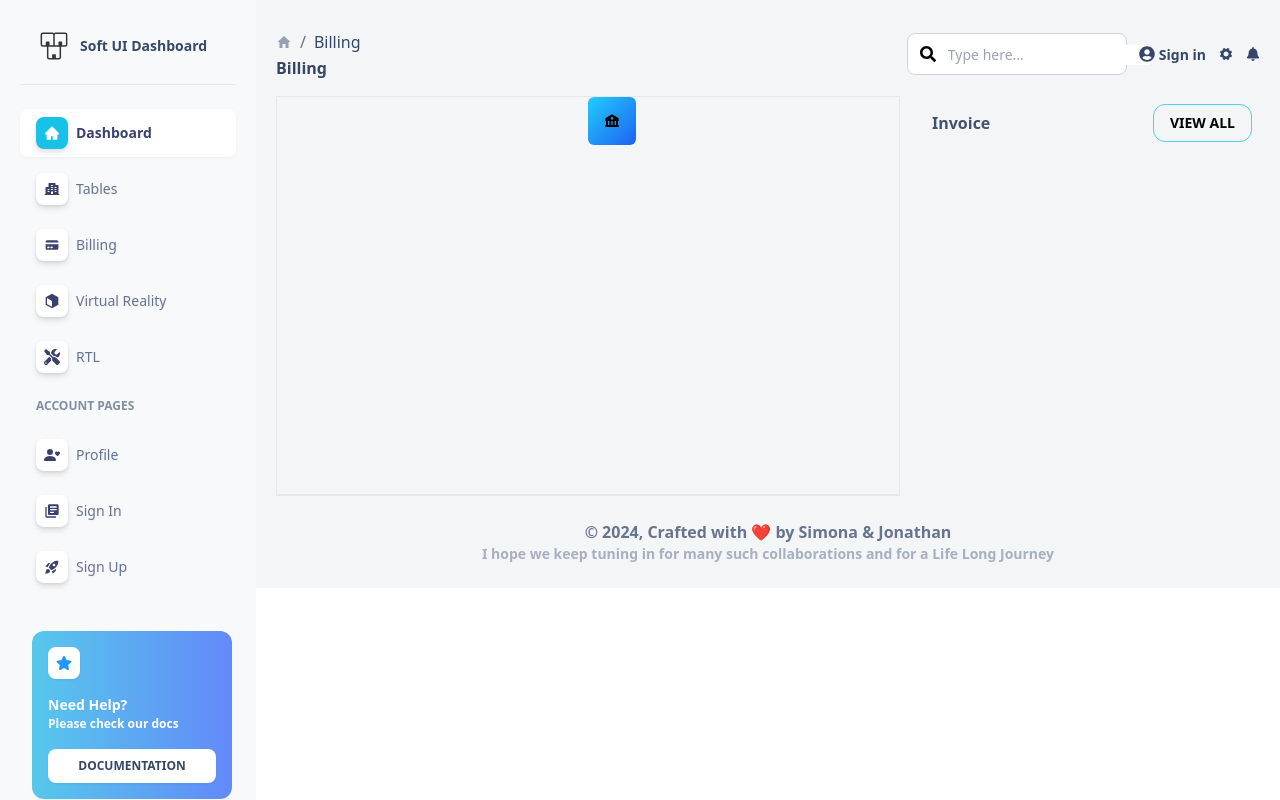
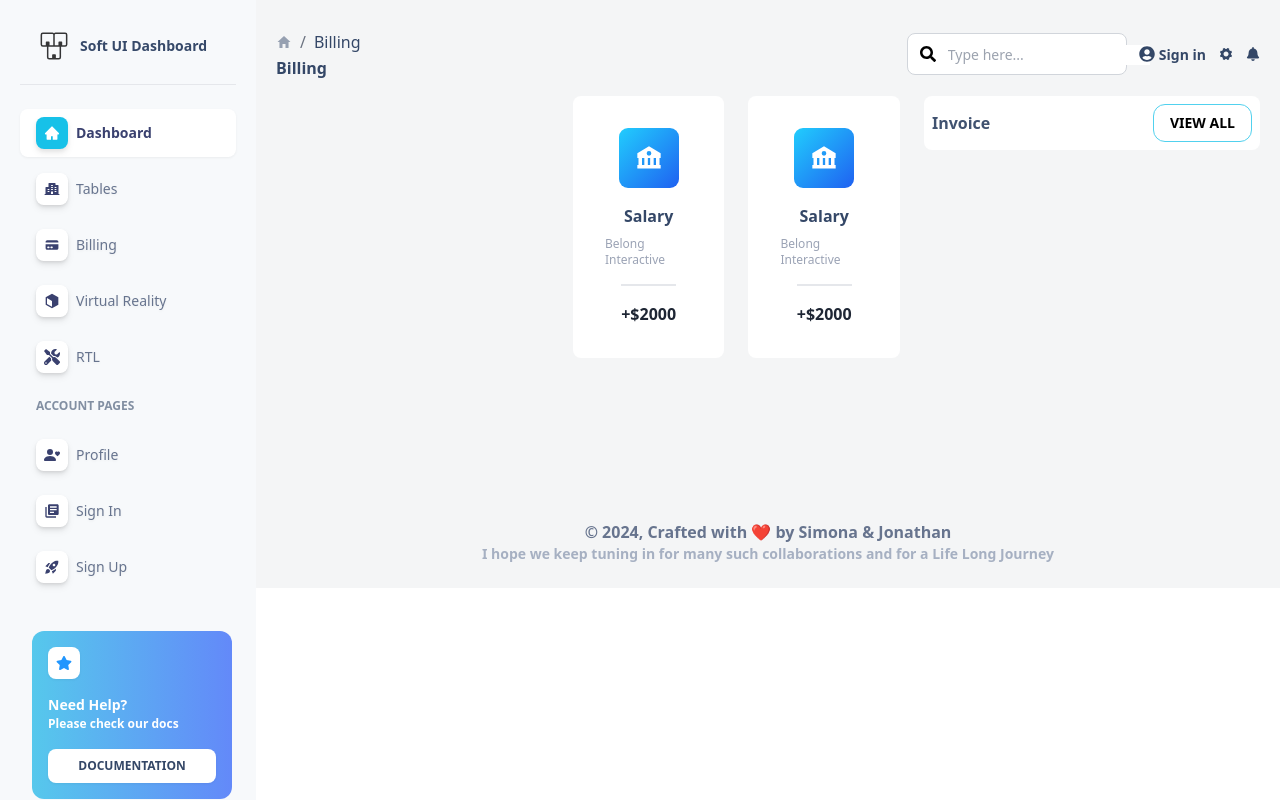
Before and after one commit to apurvakore/react_dashboard, a React (Create React App) app: page /billing in a window 1280 px wide. Built offline with nearby package versions, Linux system fonts and the light colour scheme.

Commit message:
hehe see my component

```diff
--- a/src/components/BillingTab.jsx
+++ b/src/components/BillingTab.jsx
@@ -8,7 +8,7 @@ export const BillingTab = () => {
   return (
       <>
           <div className='flex'>
-              <div className='w-[65%] h-[400px] border border-b-2 mr-6'>
+              <div className='w-[65%] h-[400px]  mr-6'>
                 <CreditCard/>
               </div>
               <div className='w-[35%] h-[400px] '>
--- a/src/components/CreditCard.jsx
+++ b/src/components/CreditCard.jsx
@@ -6,12 +6,24 @@ export const CreditCard = () => {
         <div>
             <div className='flex'>
                 <div className='w-[50%]'></div>
-                <div className='w-[25%]'>
-                <div className='w-fit p-3 xl:p-[16px]  h-fit rounded-[6px] bg-gradient-to-br from-[#21CDFD] to-[#1F61F1]'>
-                        <div className='flex items-center justify-center'><BiSolidBank /></div>
-                    </div>
+                <div className='w-[25%]  bg-white flex flex-col justify-center items-center p-8  rounded-lg mr-6'>
+                    <div className='w-fit p-3 xl:p-[16px]  h-fit rounded-[9px] bg-gradient-to-br from-[#21CDFD] to-[#1F61F1] mb-4'>
+                            <div className='flex items-center justify-center'><BiSolidBank className='text-white text-[28px]' /></div>
+                        </div>
+                    <span className='text-[#344767] font-semibold mb-2'>Salary</span>
+                    <span className='text-xs text-[#9BA3B5] mb-4'>Belong Interactive</span>
+
+                    <span className='text-[#1E2634] font-bold border border-t-2 border-l-0 border-b-0 border-r-0 pt-4'>+$2000</span>
                 </div>
-                <div className='w-[25%]'></div>
+                <div className='w-[25%]  bg-white flex flex-col justify-center items-center p-8  rounded-lg'>
+                    <div className='w-fit p-3 xl:p-[16px]  h-fit rounded-[9px] bg-gradient-to-br from-[#21CDFD] to-[#1F61F1] mb-4'>
+                            <div className='flex items-center justify-center'><BiSolidBank className='text-white text-[28px]' /></div>
+                        </div>
+                    <span className='text-[#344767] font-semibold mb-2'>Salary</span>
+                    <span className='text-xs text-[#9BA3B5] mb-4'>Belong Interactive</span>
+
+                    <span className='text-[#1E2634] font-bold border border-t-2 border-l-0 border-b-0 border-r-0 pt-4'>+$2000</span>
+                </div>
             </div>
             <div></div>
         </div>
--- a/src/components/Invoices.jsx
+++ b/src/components/Invoices.jsx
@@ -3,7 +3,7 @@ import React from 'react'
 const Invoices = () => {
   return (
     <div>
-        <div className='tab-name flex justify-between p-2'>
+        <div className='tab-name flex justify-between p-2 bg-white rounded-lg'>
             <div className="flex items-center font-semibold text-[#405270]">Invoice</div>
             <div className="">
                 <button className='px-4 py-2 text-sm font-semibold border border-[#51D1EE] rounded-xl '>
```
